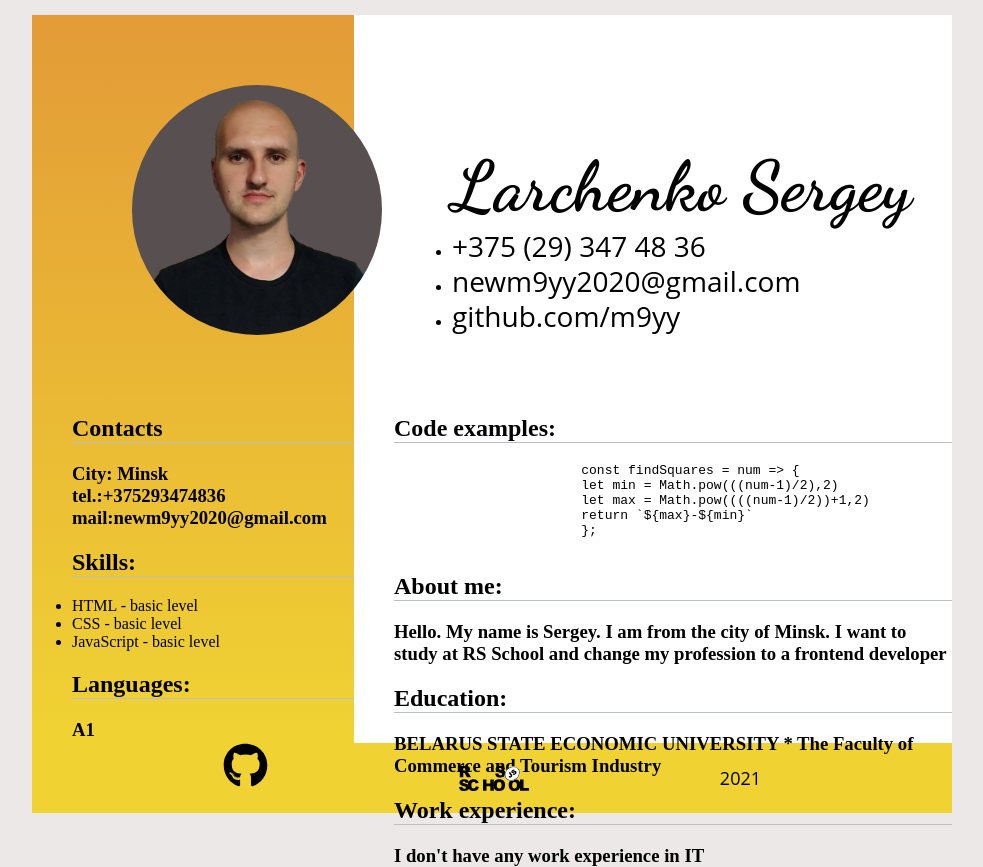
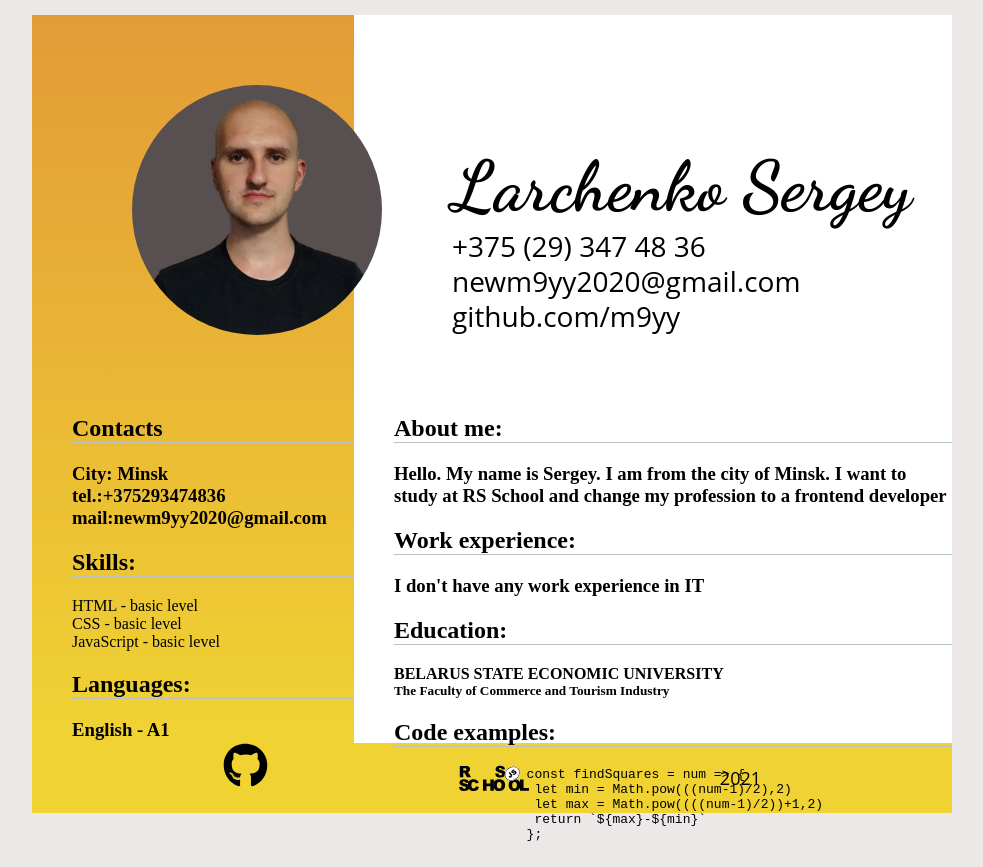
Before and after one commit to m9yy/rsschool-cv, a plain HTML site: page index.html in a window 1280 px wide. Shown: the whole page, without its empty margins (148-1131 px from the left). Drawn offline with Linux system fonts and the light colour scheme.

Commit message:
fix: change mail ul>li

```diff
--- a/index.html
+++ b/index.html
@@ -14,22 +14,35 @@
       <div class="name">
         <h1>Larchenko Sergey</h1>
           <ul>
-                <li><a class="text" href="tel:+375293474836">+375&nbsp;(29)&nbsp;347&nbsp;48&nbsp;36</a></li>
-                <li><a class="text" href="newm9yy2020@gmail.com">newm9yy2020@gmail.com</a></li>
-                <li><a class="text" href="https://github.com/m9yy">github.com/m9yy</a></li>
+             <li>
+                <a class="text" href="tel:+375293474836"> +375&nbsp;(29)&nbsp;347&nbsp;48&nbsp;36</a>
+             </li>
+             <li>
+                <a class="text" href="newm9yy2020@gmail.com"> newm9yy2020@gmail.com</a>
+             </li>
+             <li>
+                <a class="text" href="https://github.com/m9yy"> github.com/m9yy</a>
+             </li>
           </ul>
         </div>
     </header>
     <main>
         <section class="right">
             <div class="content">
-                <div><h2>Сontacts</h2></div>
-                <div><h3>City: Minsk
+                <div>
+                    <h2>Сontacts</h2>
+                </div>
+                <div>
+                    <h3>City: Minsk
                       <br>tel.:+375293474836
-                    <br>mail:newm9yy2020@gmail.com</h3></div>
+                      <br>mail:newm9yy2020@gmail.com
+                    </h3>
+                </div>
             </div>
             <div class="content2">
-                <div><h2>Skills:</h2></div>
+                <div>
+                    <h2>Skills:</h2>
+                </div>
                 <div>
                     <ul>
                       <li>HTML - basic level</li>
@@ -39,13 +52,47 @@
                 </div>
             </div>
             <div class="content1">
-                <div><h2>Languages:</h2></div>
-                <div><h3>A1</h3></div>
+                <div>
+                    <h2>Languages:</h2>
+                </div>
+                <div>
+                    <h3>English - A1</h3>
+                </div>
             </div>
         </section>
         <section class="left">
             <div class="content">
-                <div><h2>Code examples:</h2></div>
+                <div>
+                    <h2>About me:</h2>
+                </div>
+                <div>
+                    <h3>Hello. My name is Sergey. I am from the city of Minsk.
+                    I want to study at RS School and change my profession to a
+                    frontend developer
+                    </h3>
+                </div>
+            </div>
+            <div class="content1">
+                <div>
+                    <h2>Work experience:</h2>
+                </div>
+                    <div>
+                        <h3>I don't have any work experience in IT</h3>
+                    </div>
+            </div>
+            <div class="content2">
+                <div>
+                    <h2>Education:</h2>
+                </div>
+                <div>
+                    <h4>BELARUS STATE ECONOMIC UNIVERSITY</h4>
+                    <h5>The Faculty of Commerce and Tourism Industry</h5>
+                </div>
+            </div>
+            <div class="content2">
+                <div>
+                    <h2>Code examples:</h2>
+                </div>
                 <div>
                   <pre>
                  const findSquares = num => {
@@ -56,25 +103,6 @@
                   </pre>
                 </div>
             </div>
-            <div class="content1">
-                <div><h2>About me:</h2></div>
-                <div>
-                    <h3>Hello. My name is Sergey. I am from the city of Minsk.
-                    I want to study at RS School and change my profession to a
-                    frontend developer
-                    </h3>
-                </div>
-
-            </div>
-            <div class="content2">
-                <div><h2>Education:</h2></div>
-                <div><h3>BELARUS STATE ECONOMIC UNIVERSITY
-                    * The Faculty of Commerce and Tourism Industry</h3></div>
-            </div>
-            <div class="content2">
-                    <div><h2>Work experience:</h2></div>
-                    <div><h3>I don't have any work experience in IT</h3></div>
-            </div>
         </section>
     </main>
     <footer>
--- a/style.css
+++ b/style.css
@@ -18,6 +18,10 @@ body {
 main {
    display: flex;
 
+}
+
+ul{
+    list-style: none;
 }
 
 .right {
```
Lines whose indentation alone changed are shown as unchanged.
